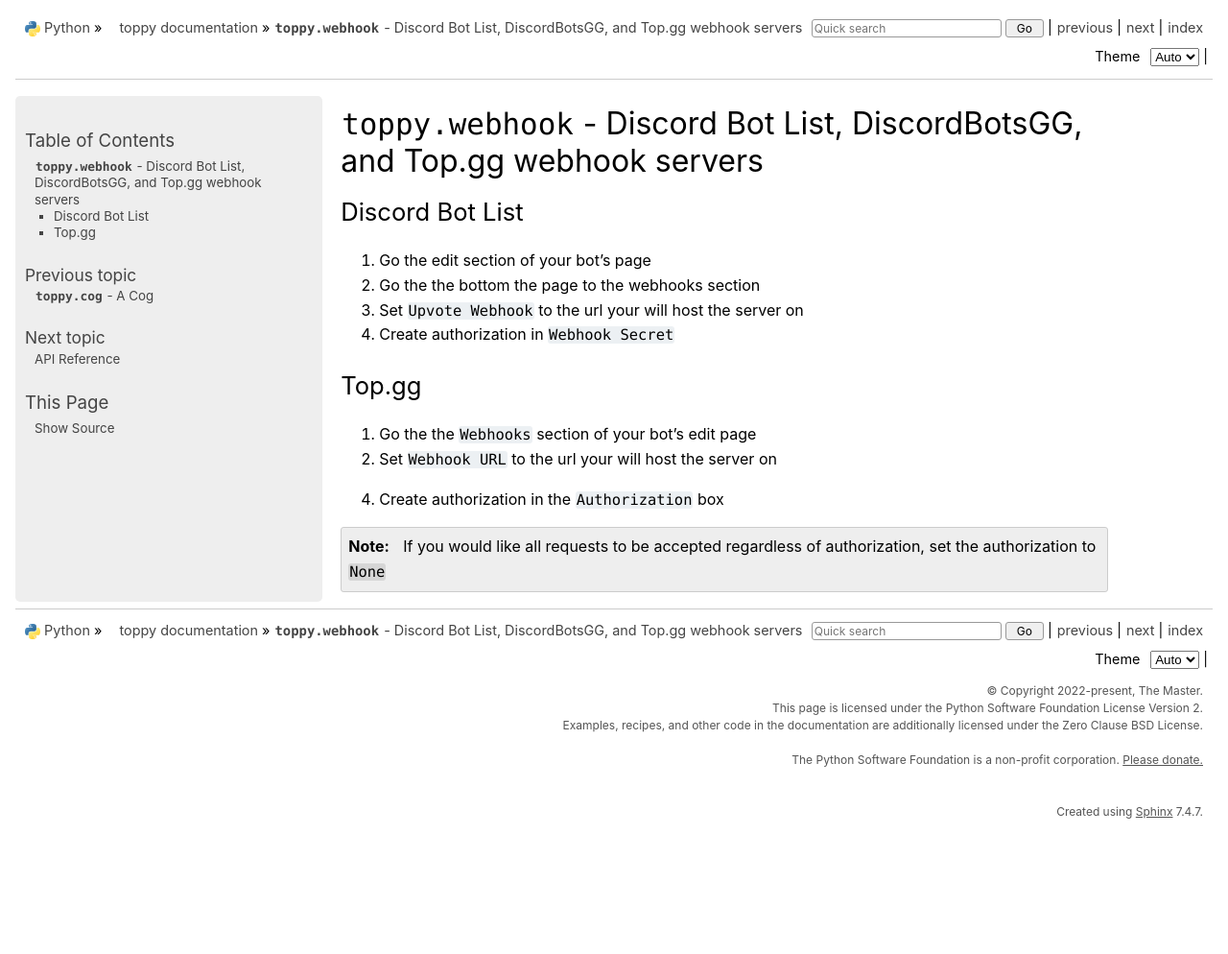
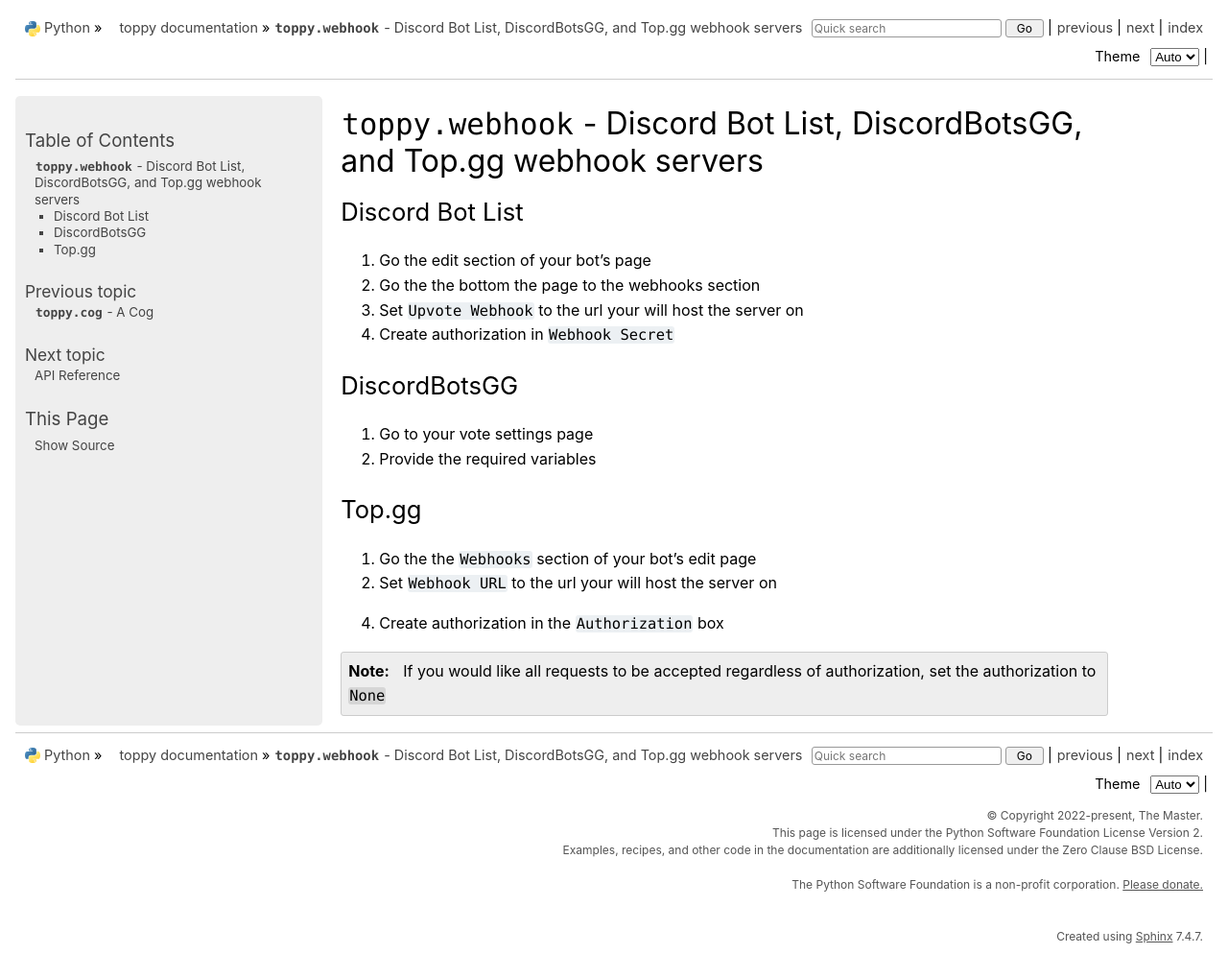
Before and after one commit to TheMaster3558/toppy, a Sphinx documentation site: the page built from docs/webhook/guide.rst, in a window 1280 px wide and 994 px high. Shown: the whole window at 96% size. Built offline with Sphinx 7.4.7, drawn with Linux system fonts in a browser that asks for light colours.

Commit message:
Wrong websote

```diff
--- a/docs/webhook/guide.rst
+++ b/docs/webhook/guide.rst
@@ -12,6 +12,13 @@
 4. Create authorization in ``Webhook Secret``
 
 
+DiscordBotsGG
+--------------
+1. Go to your vote settings page
+
+2. Provide the required variables
+
+
 Top.gg
 -------
 1. Go the the ``Webhooks`` section of your bot's edit page
--- a/toppy/__init__.py
+++ b/toppy/__init__.py
@@ -44,4 +44,4 @@
 __author__ = 'The Master'
 __license__ = 'MIT'
 __copyright__ = '2022-present The Master'
-__version__ = '1.6.0'
+__version__ = '2.0.0a'
```
